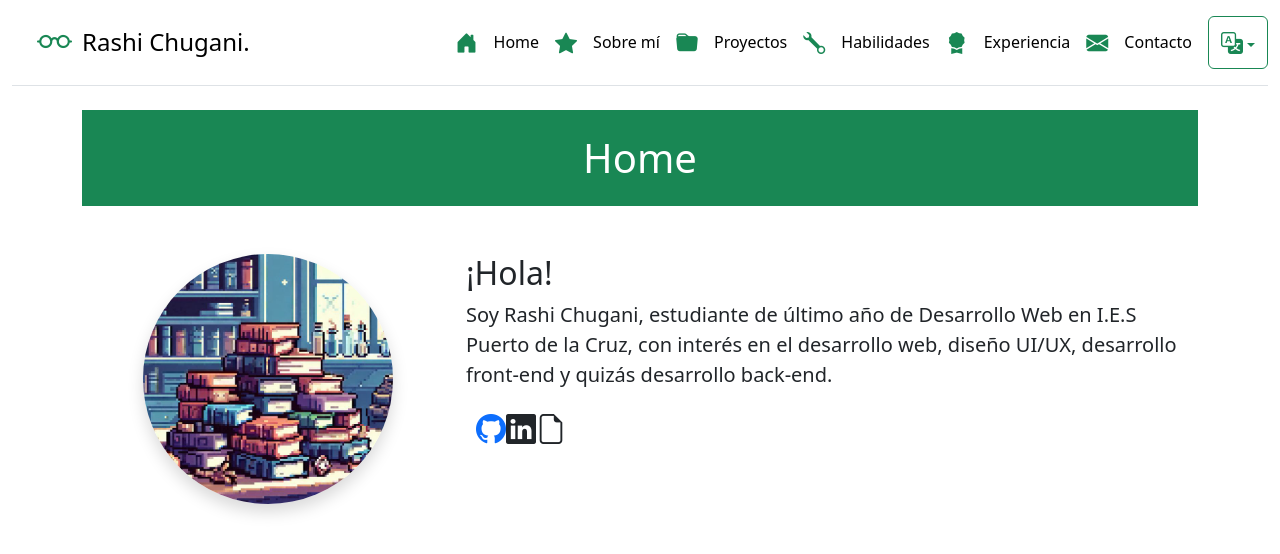
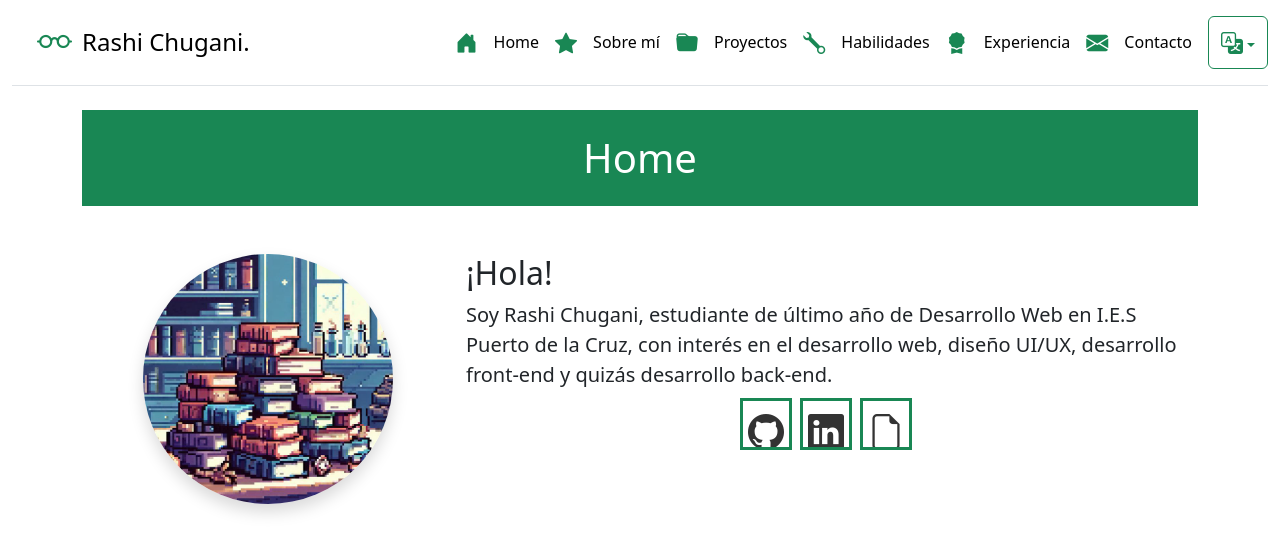
Before and after one commit to Chugani05/Portfolio, a Vue app: page /home in a window 1280 px wide. Shown: the top 554 px of the page. Built offline with nearby package versions, Linux system fonts and the light colour scheme.

Commit message:
adelantando home

```diff
--- a/src/components/Home.vue
+++ b/src/components/Home.vue
@@ -21,10 +21,16 @@
                 <h2>{{ $t("home-page.h") }}</h2>
                 <p>{{ $t("home-page.p") }}</p>
 
-                <div class="icon-large icon-spacing">
-                  <a href="https://github.com/Chugani05"><i class="bi bi-github"></i></a>
-                  <i class="bi bi-linkedin"></i>
-                  <i class="bi bi-file-earmark"></i>
+                <div class="icon-container">
+                  <a href="https://github.com/Chugani05" target="_blank" class="icon-link" aria-label="GitHub">
+                    <i class="bi bi-github"></i>
+                  </a>
+                  <a href="https://www.linkedin.com/in/tu-perfil/" target="_blank" class="icon-link" aria-label="LinkedIn">
+                    <i class="bi bi-linkedin"></i>
+                  </a>
+                  <a href="https://tu-cv.com" target="_blank" class="icon-link" aria-label="Curriculum Vitae">
+                    <i class="bi bi-file-earmark"></i>
+                  </a>
                 </div>
             </div>
         </div>
@@ -34,12 +40,25 @@
 </template>
 
 <style scoped>
-  .icon-large {
-    font-size: 30px;
-  }
+  .icon-container {
+      display: flex;
+      gap: 1.5rem;
+      justify-content: center;
+      align-items: center;
+      margin: 1rem 0;
+    }
 
-  .icon-spacing {
-    margin-right: 10px;
-    margin-left: 10px;
-  }
+    .icon-link {
+      text-decoration: none;
+      color: #333;
+      font-size: 2.25rem;
+      transition: color 0.3s ease, transform 0.3s ease;
+      outline: 3px solid #198754;
+      outline-offset: 5px;
+    }
+
+    .icon-link:hover {
+      color: #198754;
+      transform: scale(1.2);
+    }
 </style>
```
